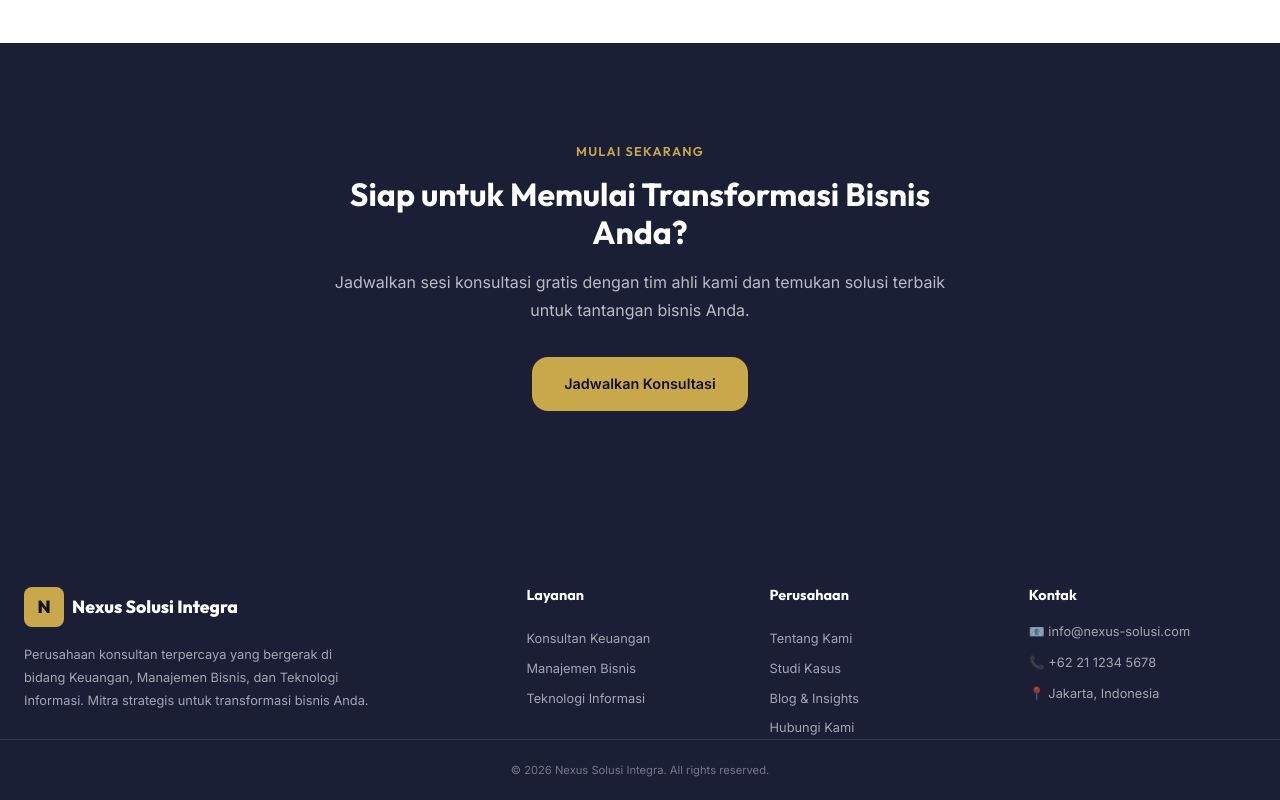
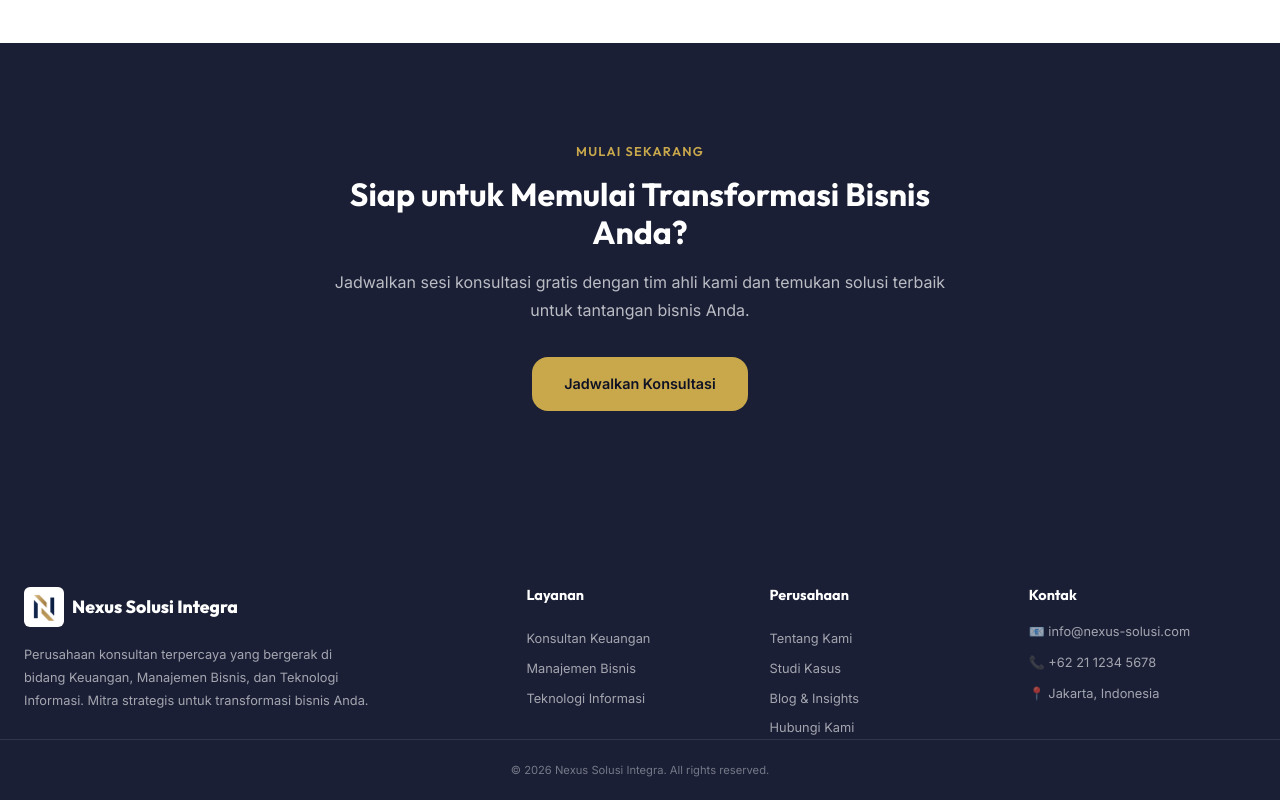
Before and after one commit to imammeze/nexus-solusi-integra, a Next.js app in the folder apps/frontend/: page / in a window 1280 px wide. Shown: the part 3410-4210 px from the top of the page. Built offline with nearby package versions, Linux system fonts and the light colour scheme; no server answers.

Commit message:
feat: update Footer component to use Image for logo and refine styling

```diff
--- a/apps/frontend/src/components/layout/Footer.module.css
+++ b/apps/frontend/src/components/layout/Footer.module.css
@@ -19,18 +19,13 @@
   margin-bottom: var(--space-4);
 }
 
-.logoIcon {
-  display: flex;
-  align-items: center;
-  justify-content: center;
+.logoImg {
   width: 40px;
   height: 40px;
-  background: var(--color-accent);
-  color: var(--color-primary-dark);
-  font-family: var(--font-heading);
-  font-weight: 800;
-  font-size: var(--text-xl);
-  border-radius: var(--radius-md);
+  object-fit: contain;
+  border-radius: var(--radius-sm);
+  background: white; /* Optional: adds a white background if icon has transparent background and looks bad on dark footer */
+  padding: 4px; /* Optional: spacing inside the background */
 }
 
 .logoText {
--- a/apps/frontend/src/components/layout/Footer.tsx
+++ b/apps/frontend/src/components/layout/Footer.tsx
@@ -1,4 +1,6 @@
 import Link from 'next/link';
+import Image from 'next/image';
+import iconSrc from '@/app/icon.png';
 import styles from './Footer.module.css';
 
 const FOOTER_LINKS = {
@@ -22,7 +24,7 @@ export function Footer() {
         {/* Brand Column */}
         <div className={styles.brand}>
           <div className={styles.logo}>
-            <span className={styles.logoIcon}>N</span>
+            <Image src={iconSrc} alt="Nexus Logo" className={styles.logoImg} />
             <span className={styles.logoText}>Nexus Solusi Integra</span>
           </div>
           <p className={styles.description}>
```
